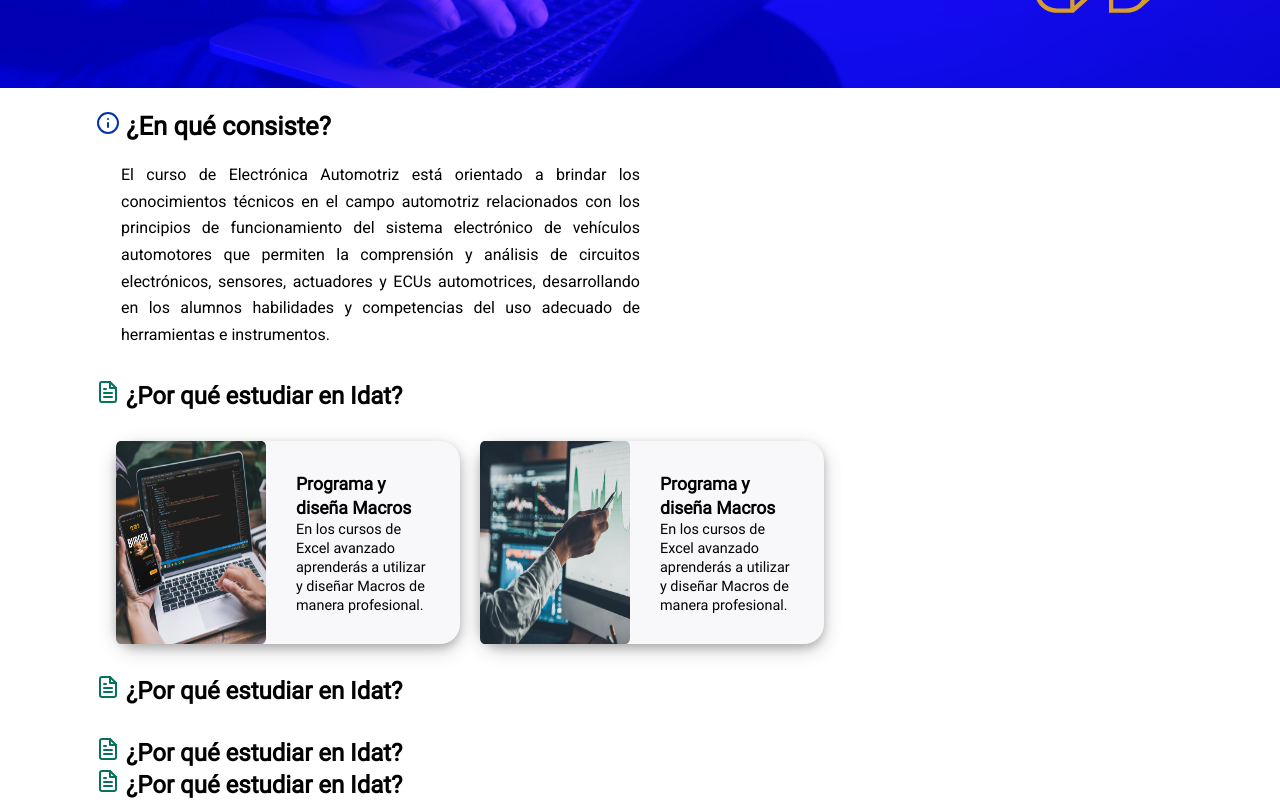
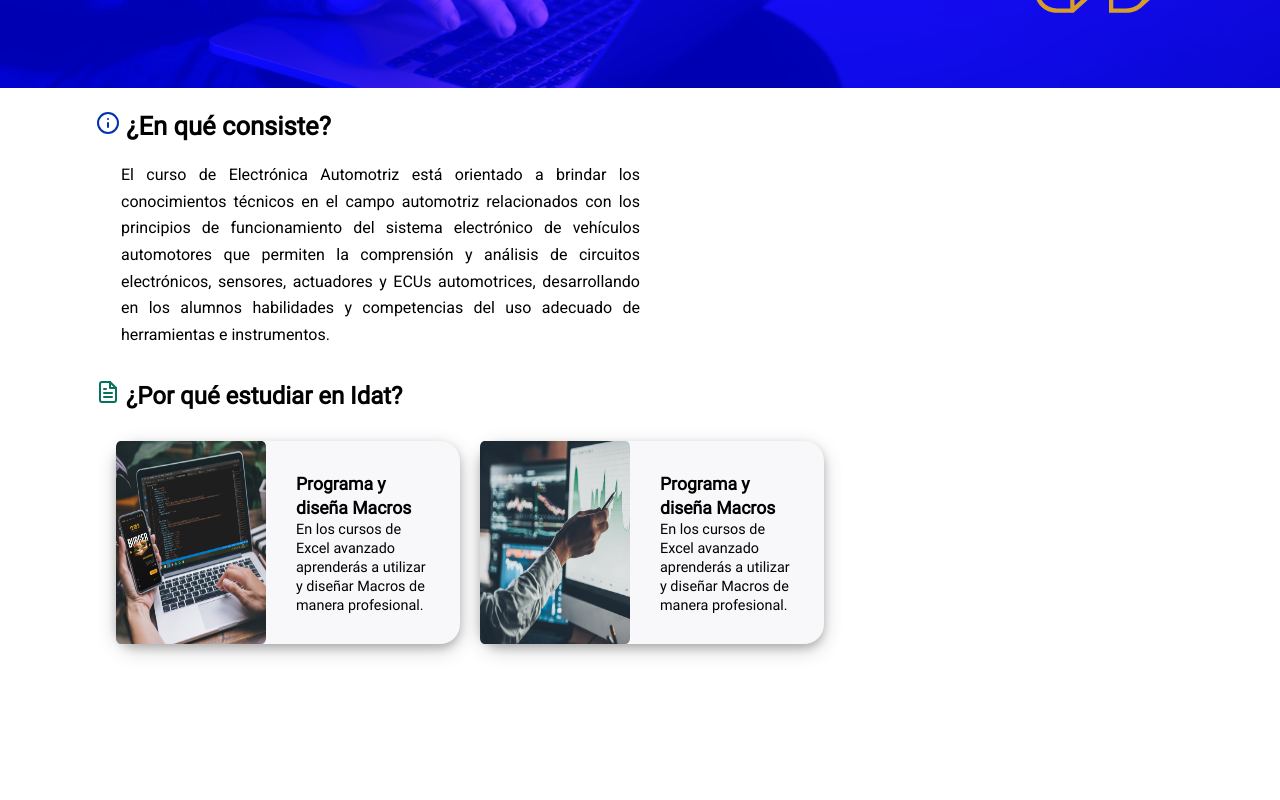
Before and after one commit to miguelyg/Proyecto_Final, a Vue app: page /detalle/1 in a window 1280 px wide. Shown: the part 312-1112 px from the top of the page. After the commit the page ends 986 px from the top, so only its background shows below. Built offline with nearby package versions, Linux system fonts and the light colour scheme; no server answers.

Commit message:
PrevioExpoFinal3

```diff
--- a/src/views/Detalle.vue
+++ b/src/views/Detalle.vue
@@ -33,7 +33,7 @@
       </div>
   </div>
 </section>
-<section class="duracion">
+<!-- <section class="duracion">
   <div class="container">
     <h2><img src="../assets/images/file.svg" alt=""> ¿Por qué estudiar en Idat?</h2>
     <div class="duracion_contenido">
@@ -56,7 +56,7 @@
 
     </div>
   </div>
-</section>
+</section> -->
 
 <router-view/>
 
```
